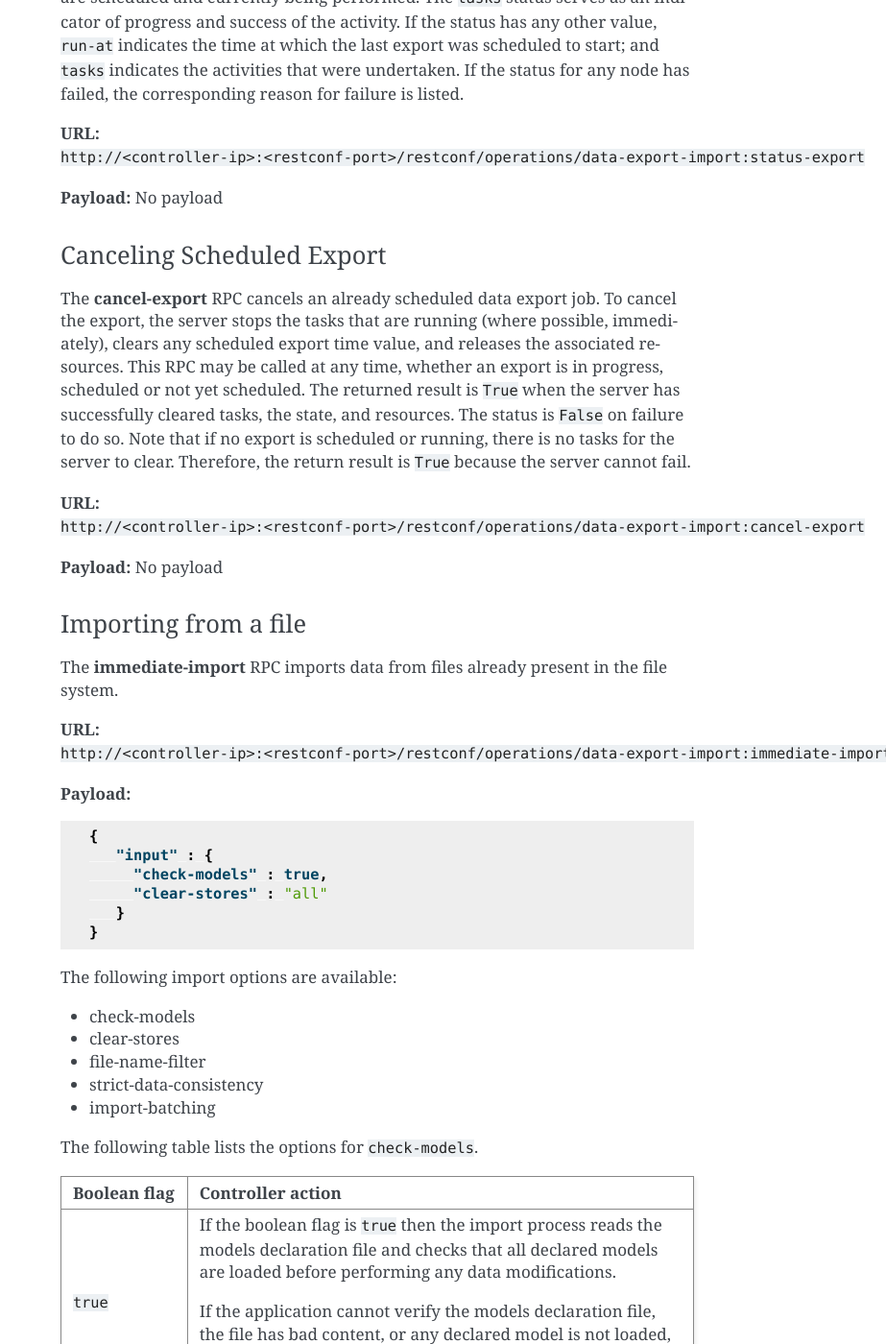
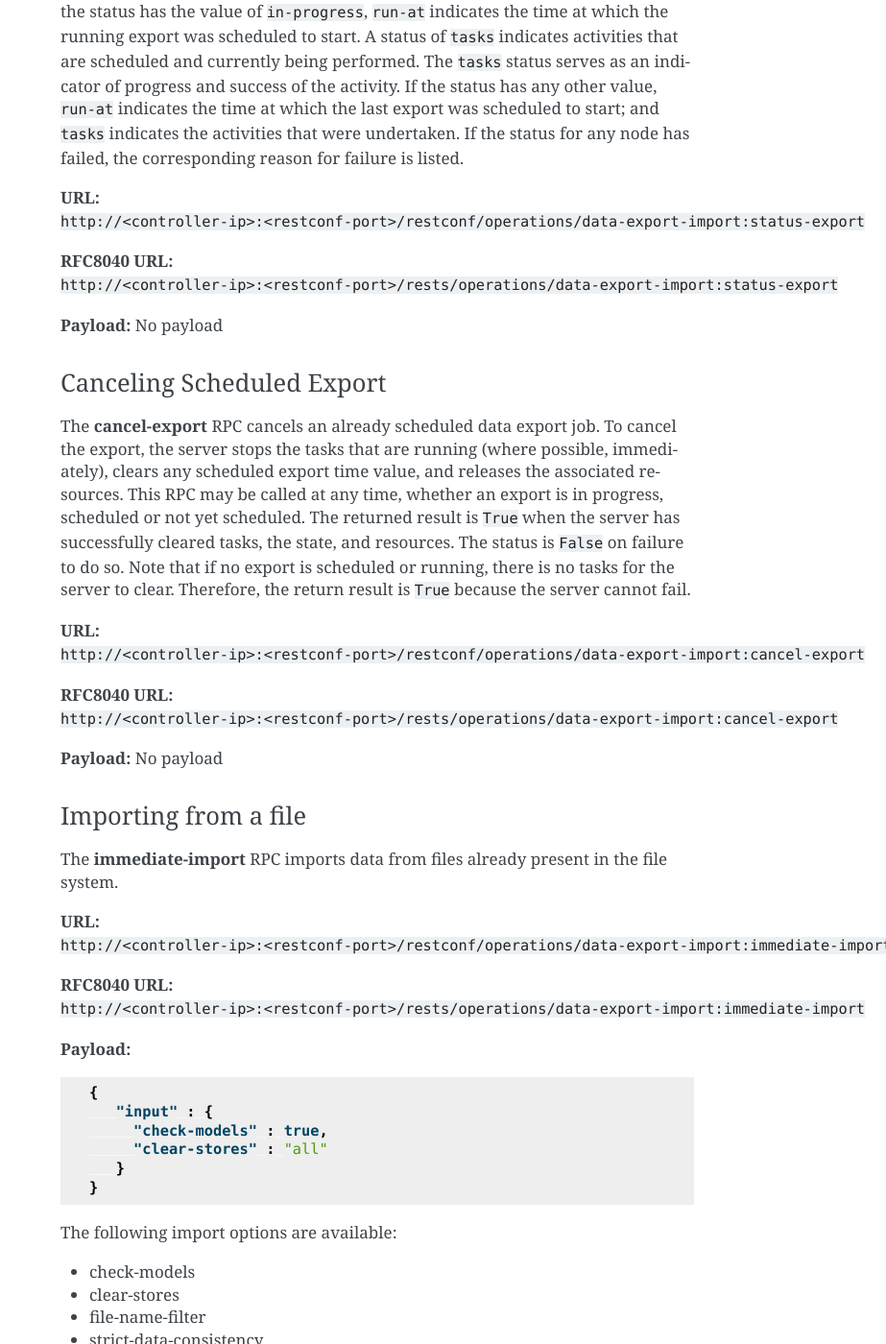
Before and after one commit to opendaylight/daexim, a Sphinx documentation site: the page built from docs/user-guide.rst, in a window 1280 px wide and 1400 px high, scrolled down 4009 px. Shown: the whole window at 96% size, without its empty margins (357-1280 px from the left). Built offline with Sphinx 7.4.7, drawn with Linux system fonts in a browser that asks for light colours; some of the changed text lies outside the part shown.

Commit message:
Add RFC8040 urls for daexim user-guide
Change-Id: Iaf257c92d9f10c1d37a527ea305cdda214171682
Signed-off-by: aman1403 <170030039@iitdh.ac.in>

```diff
--- a/docs/user-guide.rst
+++ b/docs/user-guide.rst
@@ -95,6 +95,8 @@ module data from the corresponding data store. Each file contains at least
 one empty JSON object.
 
 **URL:** ``http://<controller-ip>:<restconf-port>/restconf/operations/data-export-import:schedule-export``
+
+**RFC8040 URL:** ``http://<controller-ip>:<restconf-port>/rests/operations/data-export-import:schedule-export``
 
 **Payload:**
 
@@ -228,6 +230,8 @@ corresponding reason for failure is listed.
 
 **URL:** ``http://<controller-ip>:<restconf-port>/restconf/operations/data-export-import:status-export``
 
+**RFC8040 URL:** ``http://<controller-ip>:<restconf-port>/rests/operations/data-export-import:status-export``
+
 **Payload:** No payload
 
 
@@ -248,6 +252,8 @@ return result is ``True`` because the server cannot fail.
 
 **URL:** ``http://<controller-ip>:<restconf-port>/restconf/operations/data-export-import:cancel-export``
 
+**RFC8040 URL:** ``http://<controller-ip>:<restconf-port>/rests/operations/data-export-import:cancel-export``
+
 **Payload:** No payload
 
 
@@ -258,6 +264,8 @@ The **immediate-import** RPC imports data from files already present in
 the file system.
 
 **URL:** ``http://<controller-ip>:<restconf-port>/restconf/operations/data-export-import:immediate-import``
+
+**RFC8040 URL:** ``http://<controller-ip>:<restconf-port>/rests/operations/data-export-import:immediate-import``
 
 **Payload:**
 
@@ -401,6 +409,8 @@ restoration for each node.
 
 **URL:** ``http://<controller-ip>:<restconf-port>/restconf/operations/data-export-import:status-import``
 
+**RFC8040 URL:** ``http://<controller-ip>:<restconf-port>/rests/operations/data-export-import:status-import``
+
 **Payload:** No payload
 
 
```
